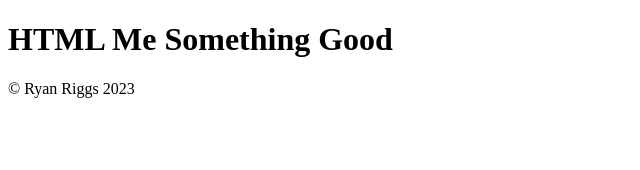
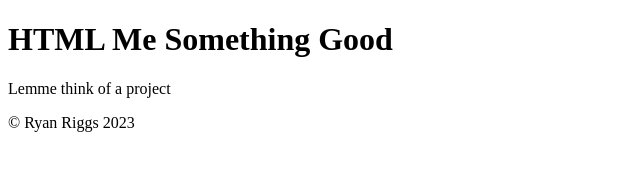
Before and after one commit to rastylus/html-me-something, a website: page index.html in a window 1280 px wide. Shown: the whole page, without its empty margins (0-640 px from the left). Drawn offline with Linux system fonts and the light colour scheme.

Commit message:
brainstorm start

```diff
--- a/index.html
+++ b/index.html
@@ -6,7 +6,9 @@
       </h1>
    </head>
    <body>
-      <!-- Write your HTML in this file! -->
+      <p>
+         Lemme think of a project
+      </p>
    </body>
    <footer>&copy; Ryan Riggs 2023</footer>
 </html>
```
